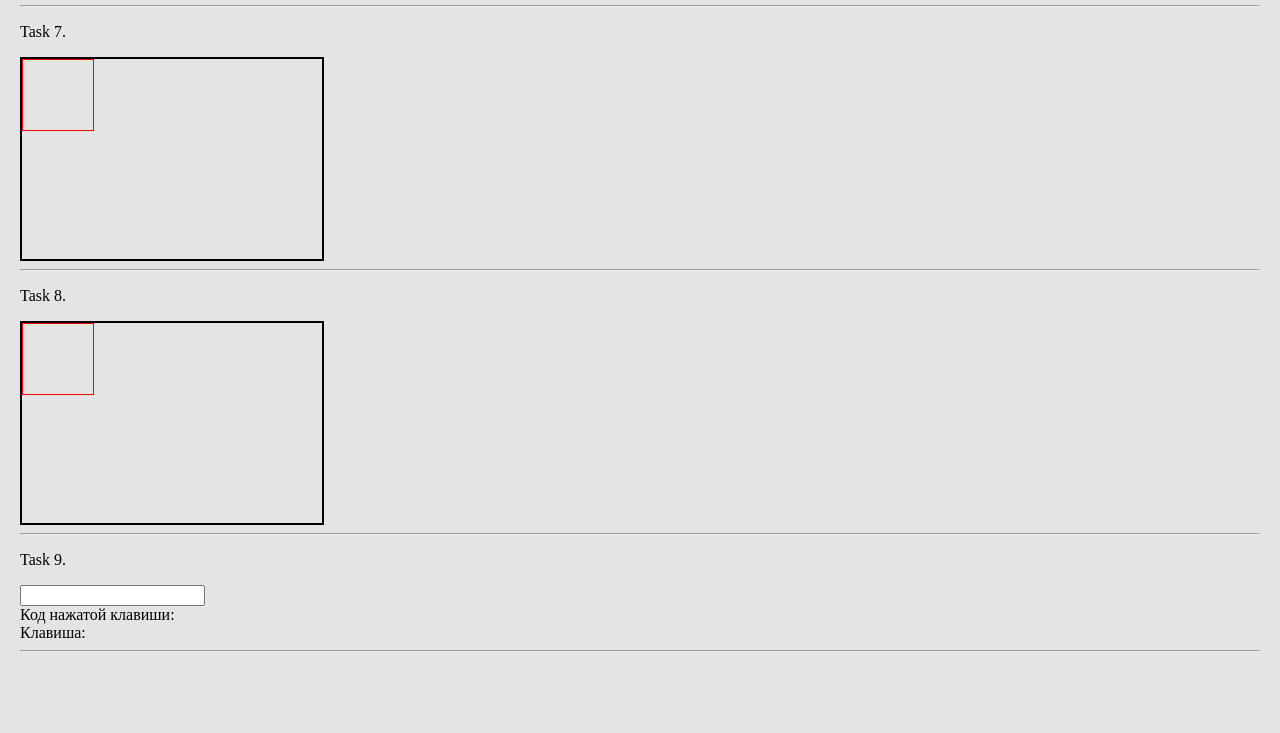
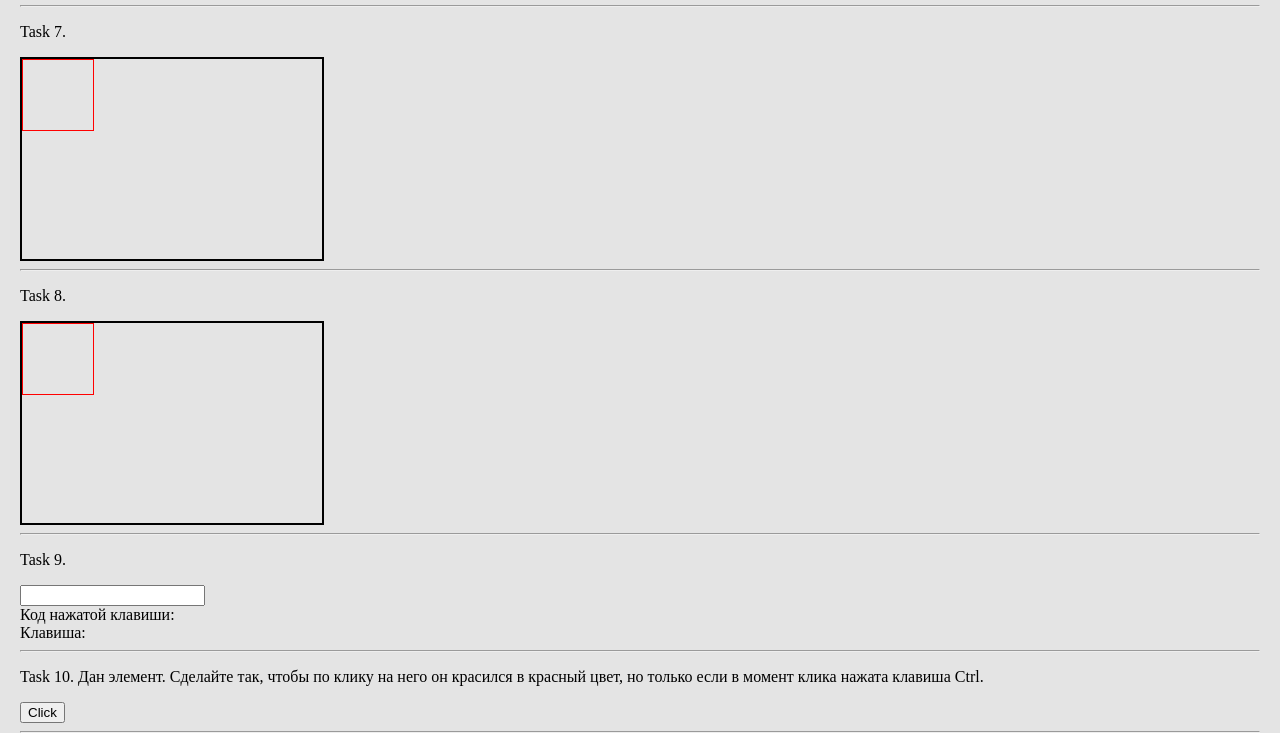
Before and after one commit to NikitaBelevich/Events.DOM.Lesson-1, a plain HTML site: page index.html in a window 1280 px wide. Shown: the part 1807-2540 px from the top of the page. Before the commit the page ends 2459 px from the top, so only its background shows below. Drawn offline with Linux system fonts and the light colour scheme; files whose address does not match are found by name.

Commit message:
Задача 10 (code.mu)

```diff
--- a/index.html
+++ b/index.html
@@ -143,6 +143,7 @@
         </div>
     </div>
     <hr>
+
     <div>
         <p>Task 9. </p>
         <div class="task9">
@@ -154,6 +155,14 @@
     </div>
     <hr>
 
+    <div>
+        <p>Task 10. Дан элемент. Сделайте так, чтобы по клику на него он красился в красный цвет, но только если в момент клика нажата клавиша Ctrl.</p>
+        <div class="task10">
+            <button>Click</button>
+        </div>
+    </div>
+    <hr>
+
 
 
 
--- a/js/app.js
+++ b/js/app.js
@@ -146,3 +146,16 @@ inp9.addEventListener('keyup', (event) => {
 });
 
 // TODO Task 9
+
+// TODO Task 10
+const button10 = document.querySelector('.task10 button');
+button10.addEventListener('click', (event) => {
+
+    if (event.ctrlKey) {
+        button10.style.backgroundColor = 'red';
+    }
+
+    console.log(event);
+});
+
+// TODO Task 10
```
